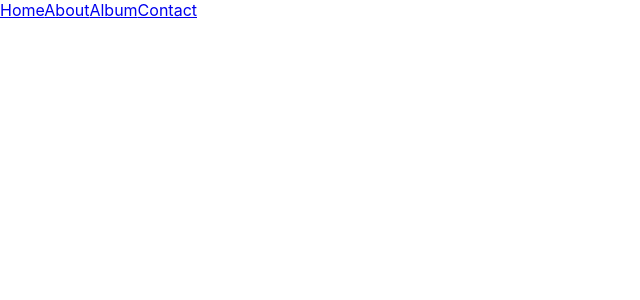
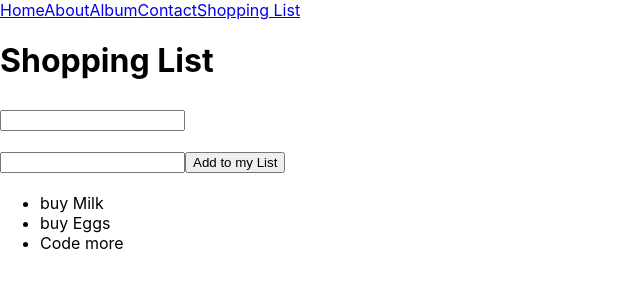
Before and after one commit to bsihame/BaziKitchen, a React (Create React App) app: page /shoppingList in a window 1280 px wide. Shown: the top 300 px of the page, without its empty margins (0-640 px from the left). Built offline with nearby package versions, Linux system fonts and the light colour scheme.

Commit message:
add Shoping list js folder, file, and add route to the navbar

```diff
--- a/src/App.js
+++ b/src/App.js
@@ -6,8 +6,9 @@ import Home from "./component/home/Home";
 import About from "./component/about/About"
 import Contact from "./component/contact/Contact";
 import Navbar from "./component/navbar/Navbar";
+import MyShoppingList  from "./component/myShoppingList/MyShoppingList";
 
-function App() {
+export default function App () {
   return (
         <Router>
 
@@ -24,10 +25,12 @@ function App() {
 
             <Route exact path="/contact">
               <Contact />
-              </Route>
+            </Route>
+
+            <Route exact path="/shoppingList">
+              <MyShoppingList />
+            </Route>
           </Switch>
           </Router>
   );
 }
-
-export default App;
--- /dev/null
+++ b/src/component/myShoppingList/MyShoppingList.js
@@ -0,0 +1,40 @@
+import React, { useState } from 'react'
+
+export default function MyShoppingList () {
+  const [ myListTittle, setMyListTittle ] = useState("");
+  const [ myList, setMyList ] = useState(["buy Milk", "buy Eggs", "Code  more"]);
+  const [ inputShoppingList,  setInputShoppingList ] = useState("");
+
+  console.log("😻 ",inputShoppingList )
+  const addTitleList = (e) => {
+    setMyListTittle(e.target.value)
+    console.log(myListTittle)
+  }
+
+  const addMyShoppingList = () => {
+    console.log("💟 ", "I am working");
+    setMyList([inputShoppingList, ...myList])
+  }
+
+  return (
+    <div>
+      <h1>Shopping List</h1>
+      <div>
+        <h2>
+          <input value={ myListTittle } onChange={addTitleList}/>
+        </h2>
+      </div>
+
+      <input value={inputShoppingList}  onChange={e=> setInputShoppingList(e.target.value)}/>
+      <button onClick= {addMyShoppingList}>Add to my List</button>
+
+      <div>
+        <h2>{myListTittle}</h2>
+        <ul>
+          {myList.map(list =>(
+            <li>{list}</li>))}
+        </ul>
+      </div>
+    </div>
+  )
+}
--- a/src/component/navbar/Navbar.js
+++ b/src/component/navbar/Navbar.js
@@ -1,8 +1,7 @@
 import React from "react";
-// import { Router, Link } from "react-router-dom";
 import { NavLink } from "react-router-dom";
 
-export default function Navbar() {
+export default function Navbar () {
   return (
     <div>
       <NavLink to="/" activeStyle>
@@ -20,6 +19,10 @@ export default function Navbar() {
       <NavLink to="/contact" activeStyle>
         Contact
       </NavLink>
+
+      <NavLink to="/shoppingList" activeStyle>
+        Shopping List
+      </NavLink>
     </div>
   );
 }
```
